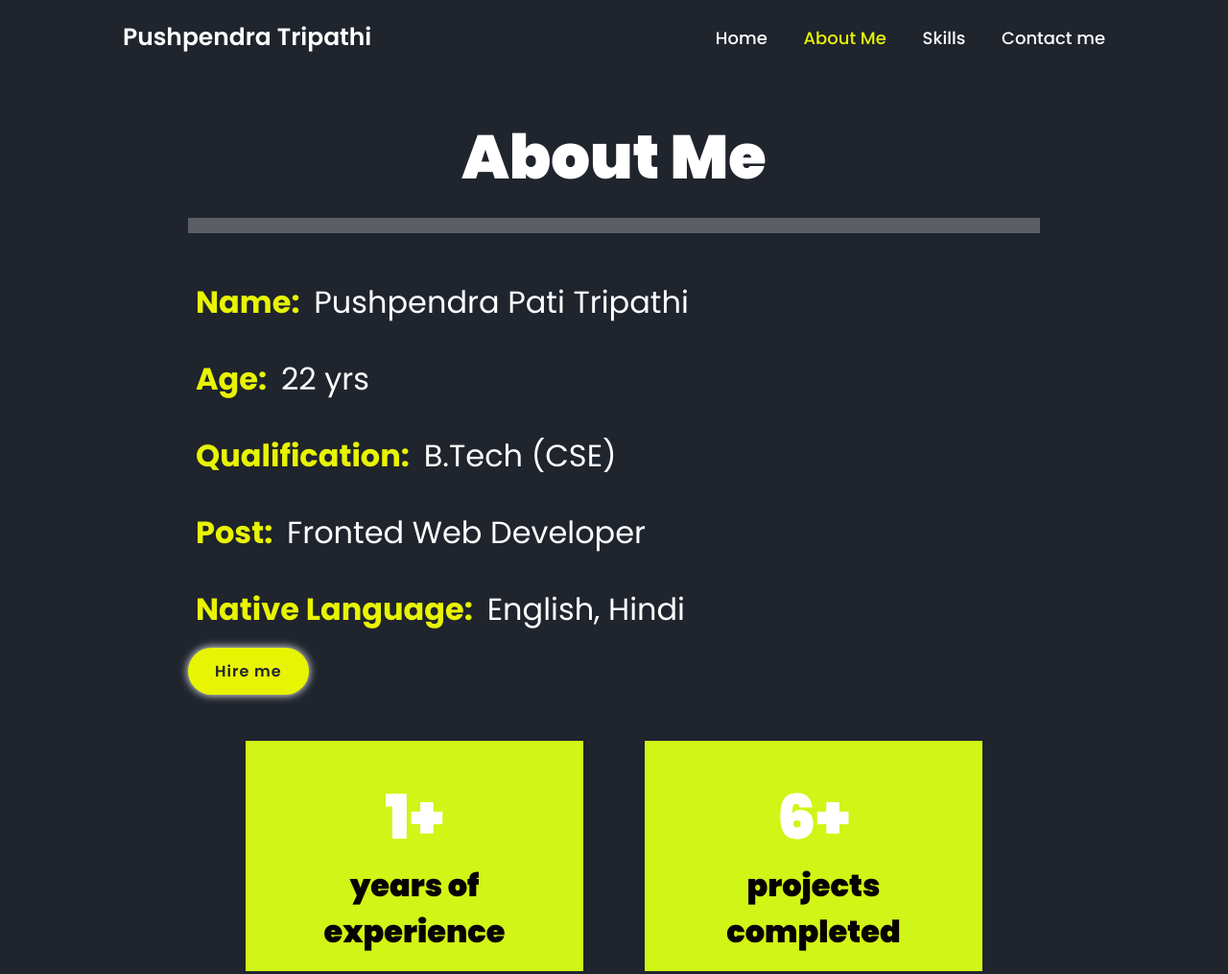
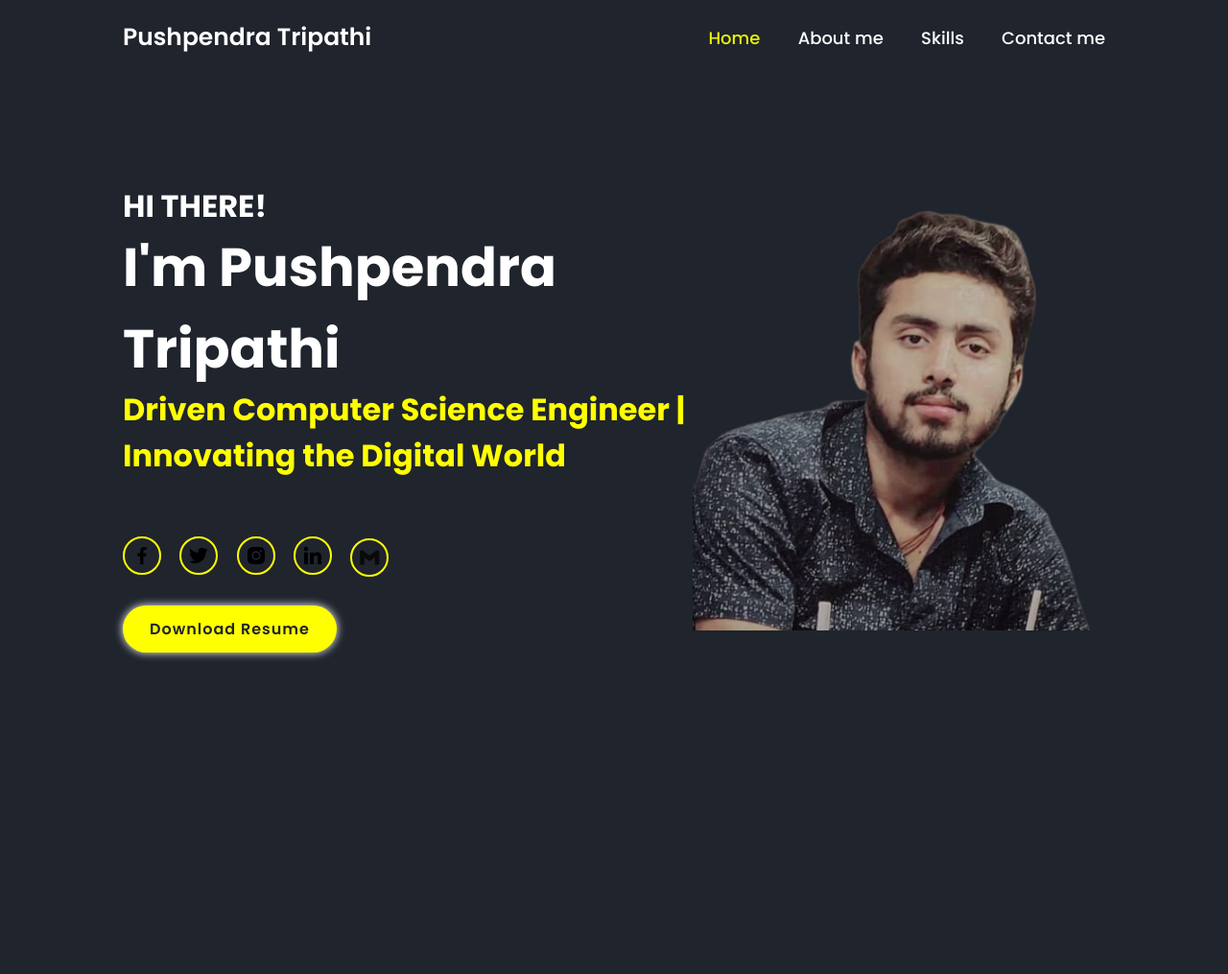
Before and after one commit to ppushpendra457/portfolio, a plain HTML site: page about.html in a window 1280 px wide. Shown: the top 1015 px of the page at 96% size. After the commit the page ends 800 px from the top, so only its background shows below. Drawn offline with nearby package versions, Linux system fonts and the light colour scheme.

Commit message:
Update about.html

```diff
--- a/about.html
+++ b/about.html
@@ -4,56 +4,51 @@
 <head>
     <meta charset="UTF-8">
     <meta name="viewport" content="width=device-width, initial-scale=1.0">
-    <title>About Me</title>
+    <title>Personal Portfolio Website</title>
     <link href='https://unpkg.com/boxicons@2.1.4/css/boxicons.min.css' rel='stylesheet'>
-    <link rel="stylesheet" href="about.css">
+    <link rel="stylesheet" href="style.css">
 
 </head>
 
 <body>
+
     <header class="header">
         <a href="#" class="logo">Pushpendra Tripathi</a>
 
         <nav class="navbar">
-            <a href="index.html" style="--i:1">Home</a>
-            <a href="about.html" style="--i:2" class="active">About Me</a>
+            <a href="index.html" style="--i:1" class="active">Home</a>
+            <a href="about.html" style="--i:2">About me</a>
             <a href="skills.html" style="--i:3">Skills</a>
-            <a href="contact.html" style="--i:4">Contact me</a>
+            <a href="contact.html" style="--i:5">Contact me</a>
         </nav>
     </header>
 
-    <section class="about" id="about">
 
-        <h1 class="heading"><span>About</span> Me</h1>
-        <div class="row">
-            <div class="info">
-                <h3><span>Name: </span>Pushpendra Pati Tripathi</h3>
-                <h3><span>Age: </span> 22 yrs</h3>
-                <h3><span>Qualification: </span> B.Tech (CSE)</h3>
-                <h3><span>Post: </span> Fronted Web Developer</h3>
-                <h3><span>Native Language: </span>English, Hindi</h3>
+    <section class="home">
+        <div class="home-content">
+            <h3>HI THERE!</h3>
+            <h1>I'm <span>Pushpendra Tripathi</span></h1>
+            <h3><span> Driven Computer Science Engineer | Innovating the Digital World </span></h3>
 
-                <a href="My Resume.pdf" class="btn">Hire me</a>
-
+            <div class="social-media">
+                <a href="https://www.facebook.com/" style="--i:7"><img src="bxl-facebook.svg" alt=""></a>
+                <a href="https://twitter.com/Pushpendra0520" style="--i:8"><img src="bxl-twitter.svg" alt=""></a>
+                <a href="https://instagram.com/_pushpendra._.tripathi_?utm_source=qr&igshid=ZDc4ODBmNjlmNQ%3D%3D"
+                    style="--i:9"><img src="bxl-instagram-alt.svg" alt=""></a>
+                <a href="https://www.linkedin.com/in/pushpendra-tripathi-5683aa221/" style="--i:10"><img
+                        src="bxl-linkedin.svg" alt=""></a>
+                <a href="https://accounts.google.com/b/0/AddMailService"class='bx bxl-gmail' style="--i:11"></a>
             </div>
 
-            <div class="counter">
-                <div class="box">
-                    <span>1+</span>
-                    <h3>years of experience</h3>
-                </div>
-
-                <div class="box">
-                    <span>6+</span>
-                    <h3>projects completed</h3>
-                </div>
-
-                <div class="box">
-                    <span>5+</span>
-                    <h3>happy clients</h3>
-                </div>
-            </div>
-
+            <a href="My Resume.pdf" class="btn">Download Resume</a>
         </div>
 
+        <div class="home-img">
+            <img src="pic2.png" alt="">
+        </div>
     </section>
+
+
+</body>
+
+</html>
```
